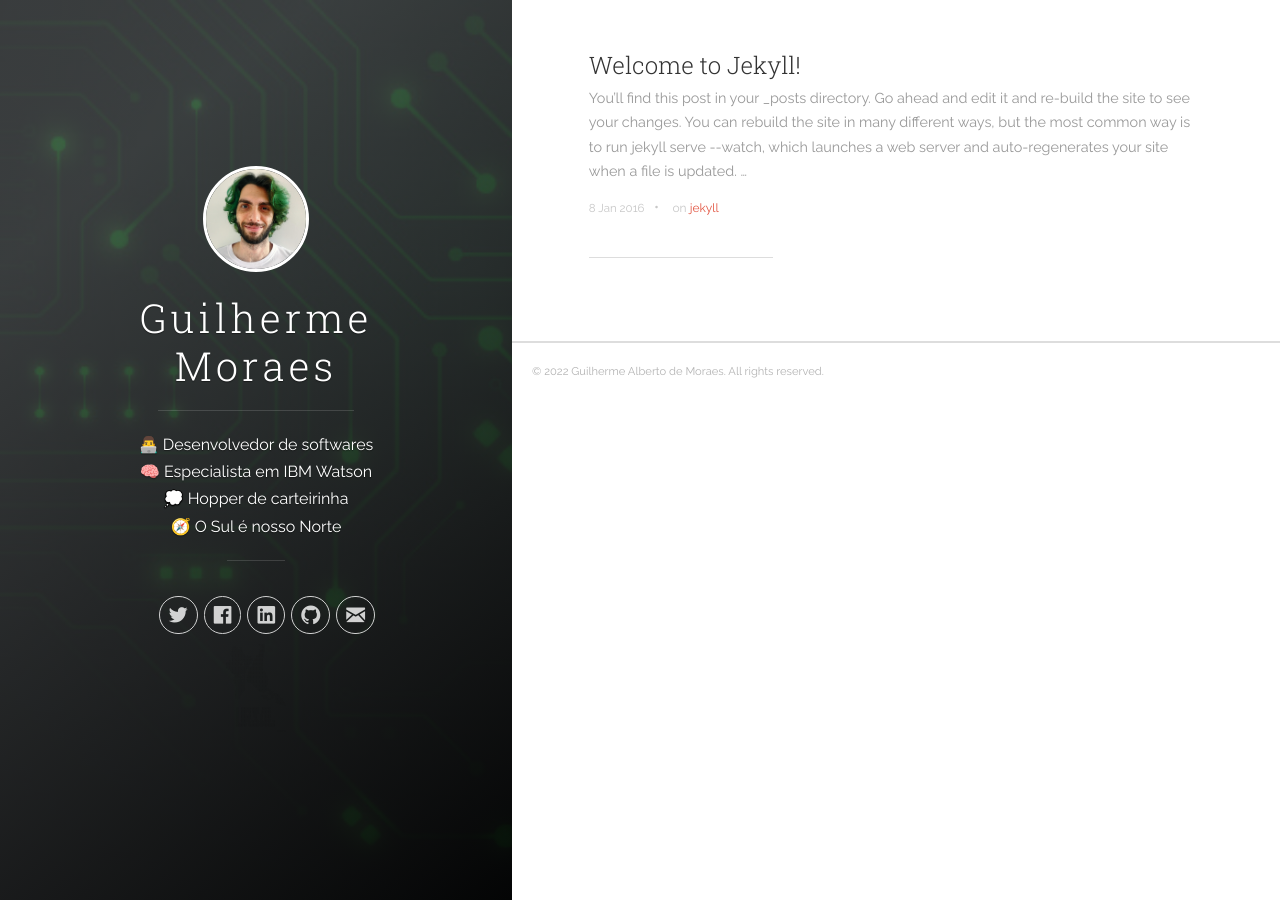
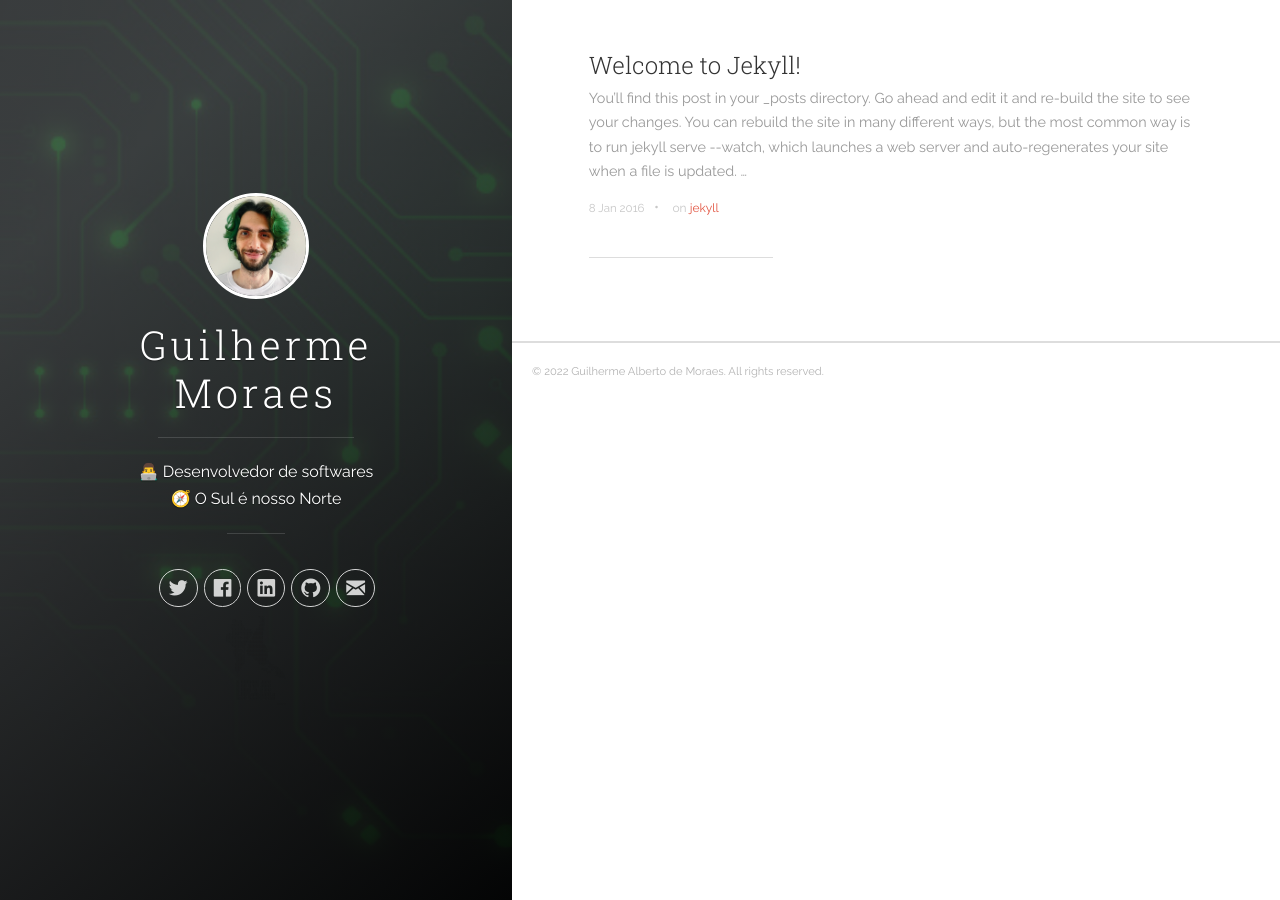
Before and after one commit to guiNovais/guiNovais.github.io, a Jekyll site: the page built from index.html, in a window 1280 px wide. Built offline with Jekyll 4.4.1, drawn with Linux system fonts in a browser that asks for light colours; nearby versions of some CDN libraries; the list of posts is cut into pages by our own code.

Commit message:
Remoção de algumas informações antigas 🔪

```diff
--- a/_config.yml
+++ b/_config.yml
@@ -1,8 +1,6 @@
 # Site settings
 title: 'Guilherme Moraes'
 description: '👨‍💻 Desenvolvedor de softwares<br>
-🧠 Especialista em IBM Watson<br>
-💭 Hopper de carteirinha<br>
 🧭 O Sul é nosso Norte'
 url: 'https://guialberto.github.io/'
 baseurl: ''
@@ -18,7 +16,7 @@ author:
   linkedin_username:  guiAlberto
 
 defaults:
-  -
+ -
     scope:
       path: ''
       type: 'posts'
```
